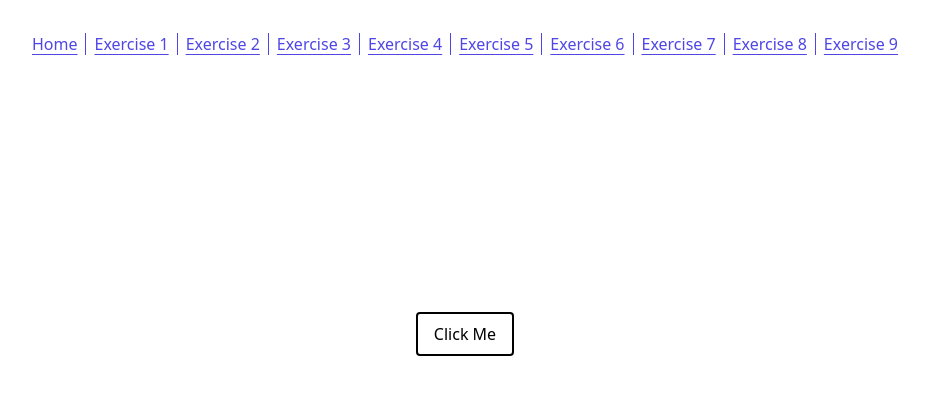
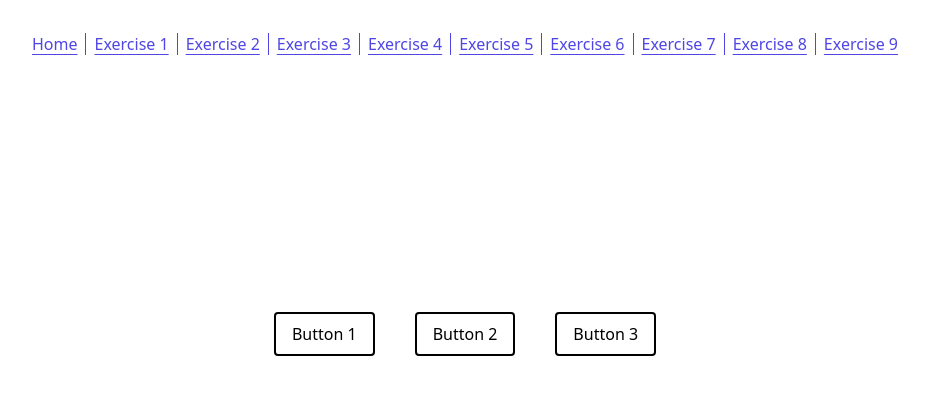
Before and after one commit to MugaboDenys/react-intro-exercises, a React (Vite) app: page / in a window 1280 px wide. Shown: the top 394 px of the page, without its empty margins (175-1104 px from the left). Built offline with nearby package versions, Linux system fonts and the light colour scheme.

Commit message:
custom components

```diff
--- a/src/App.jsx
+++ b/src/App.jsx
@@ -1,11 +1,14 @@
+import { useRef } from 'react'
 import './App.css'
+import Button from './components/Button'
 
 function App() {
 
+  const buttonRef = useRef(null)
+
   const handleClick = () =>{
-    window.alert("Clicked!")
+    window.alert(`You clicked ${buttonRef.current.textContent}`)
   }
-
   const genLinks = () =>{
     let arr = []
     for(let i = 0; i< 10; i++){
@@ -22,7 +25,17 @@ function App() {
           <a key={index} href={item.link} className={`px-2 underline underline-offset-4 ${!index == 0 && "border-indigo-600 border-l"} text-indigo-600 `} >{index == 0 ? "Home" : item.text}</a>
         ))}
       </div>
-      <button onClick={handleClick} className="py-2 px-4 border-2 mt-64 border-black rounded">Click Me</button>
+      <div className='flex gap-10'>
+        <Button >
+          Button 1
+        </Button>
+        <Button >
+          Button 2
+        </Button>
+        <Button >
+          Button 3
+        </Button>
+      </div>
     </div>
   )
 }
--- /dev/null
+++ b/src/components/Button.jsx
@@ -0,0 +1,16 @@
+import { useRef } from "react";
+
+const Button = ({children}) => {
+    const buttonRef = useRef(null);
+
+  function handleClick() {
+    window.alert(`You clicked ${buttonRef.current.textContent}`);
+  }
+    return (
+        <button ref={buttonRef} onClick={handleClick} className="py-2 px-4 border-2 mt-64 border-black rounded">
+            {children}
+        </button>
+     );
+}
+
+export default Button;
--- a/src/pages/exercise2.jsx
+++ /dev/null
@@ -1,7 +0,0 @@
-const exercise2 = () => {
-    return (
-        <div></div>
-     );
-}
-
-export default exercise2;
```
